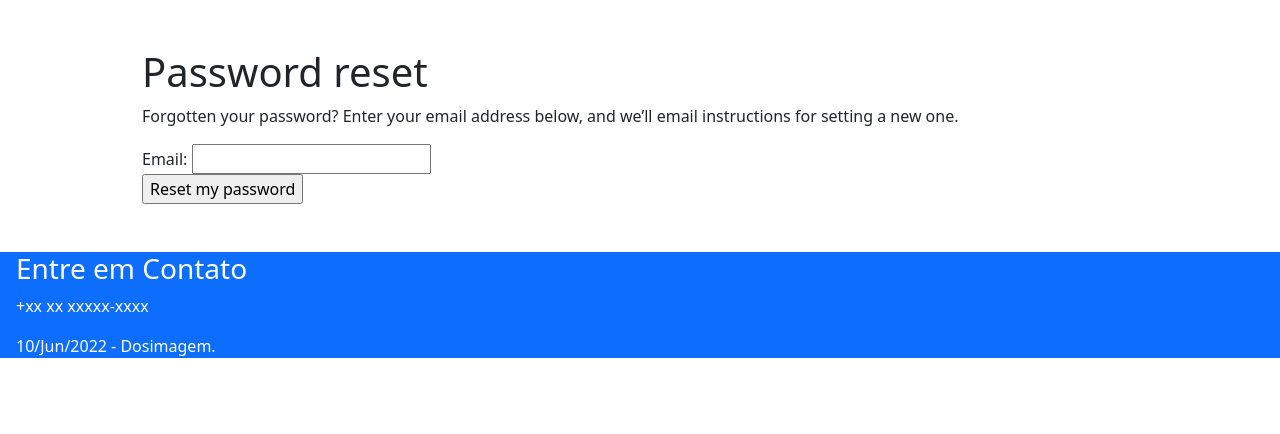
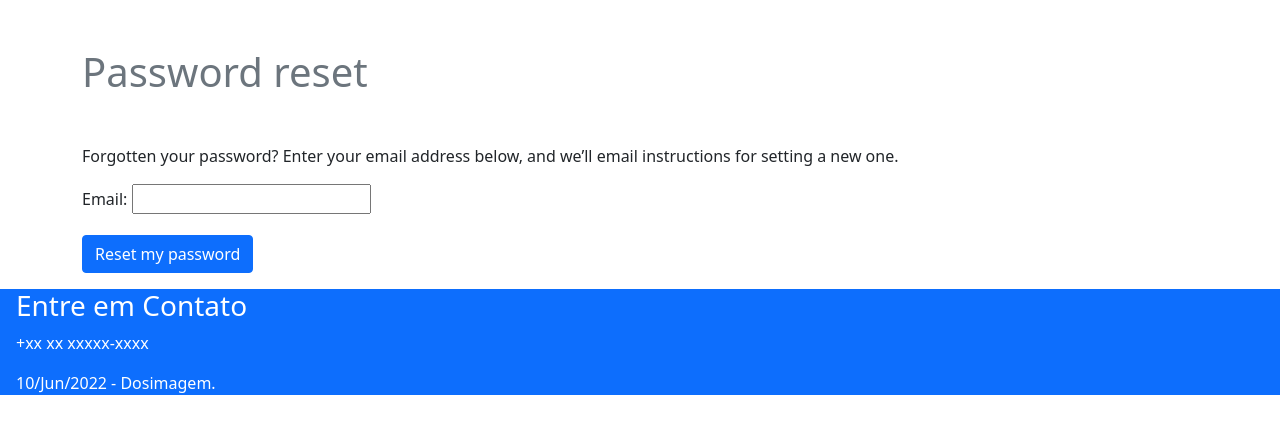
Before and after one commit to Dosimagem/web_server_backend, a Django app: page /accounts/password_reset/ in a window 1280 px wide. Shown: the part 56-490 px from the top of the page. Run offline with Django 3.2, Linux system fonts and the light colour scheme.

Commit message:
Melhorando as telas de recuperação de senha.
close #47

```diff
--- a/web_server/core/templates/registration/password_reset_complete.html
+++ b/web_server/core/templates/registration/password_reset_complete.html
@@ -8,10 +8,9 @@
 <div class="container">
     <div class="row  m-5">
 
-<p>Your password has been set.  You may go ahead and log in now.</p>
+    <p>Your password has been set.  You may go ahead and log in now.</p>
 
-<p><a href="{{ login_url }}">Log in</a></p>
-
+    <p><a href="{{ login_url }}">Log in</a></p>
 
     </div>
 </div>
--- a/web_server/core/templates/registration/password_reset_done.html
+++ b/web_server/core/templates/registration/password_reset_done.html
@@ -1,5 +1,5 @@
 {% extends 'base.html' %}
-{% block title %}Password Reset{% endblock %}
+{% block title %}Password Reset Sent{% endblock %}
 
 {% block content %}
 
@@ -7,7 +7,7 @@
 
 <div class="container">
     <div class="row  m-5">
-        <h1>{{title}}</h1>
+        <h1 class="mb-5 text-secondary">{{title}}</h1>
         <p>Password reset sent</p>
         <p>We’ve emailed you instructions for setting your password, if an account exists with the email you entered. You should receive them shortly.</p>
         <p>If you don’t receive an email, please make sure you’ve entered the address you registered with, and check your spam folder.</p>
--- a/web_server/core/templates/registration/password_reset_form.html
+++ b/web_server/core/templates/registration/password_reset_form.html
@@ -6,17 +6,19 @@
 {%include 'nav.html'%}
 
 <div class="container">
-    <div class="row  m-5">
-        <h1>{{title}}</h1>
+    <div class="row  mt-5">
+        <h1 class="mb-5 text-secondary">{{title}}</h1>
         <p>Forgotten your password? Enter your email address below, and we’ll email instructions for setting a new one.</p>
 
         <form method="post">{% csrf_token %}
             <div class="form-row field-email">
                 {{ form.email.errors }}
-                <label for="id_email">Email:</label>
+                <label class="form-label" for="id_email">Email:</label>
                 {{ form.email }}
             </div>
-            <input type="submit" value="Reset my password">
+            <div class="mt-3">
+                <input class="btn btn-primary" type="submit" value="Reset my password">
+            </div>
         </form>
     </div>
 </div>
```
Also changed, not shown: web_server/core/templates/registration/password_reset_confirm.html (+9 -7 lines).
